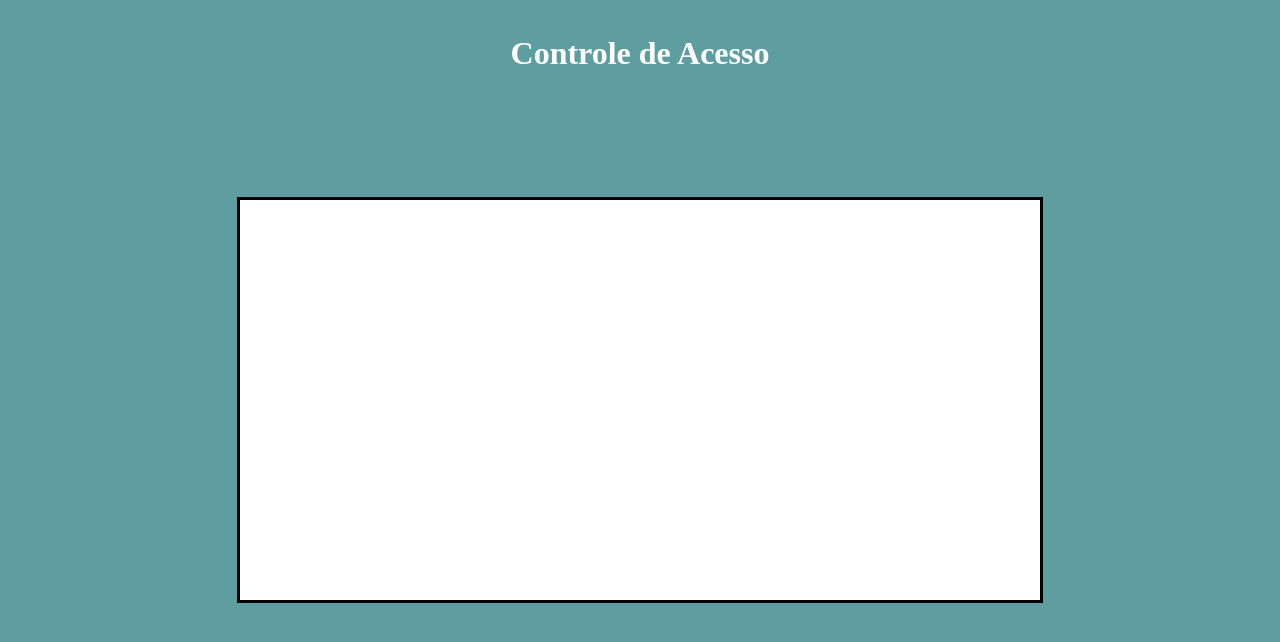
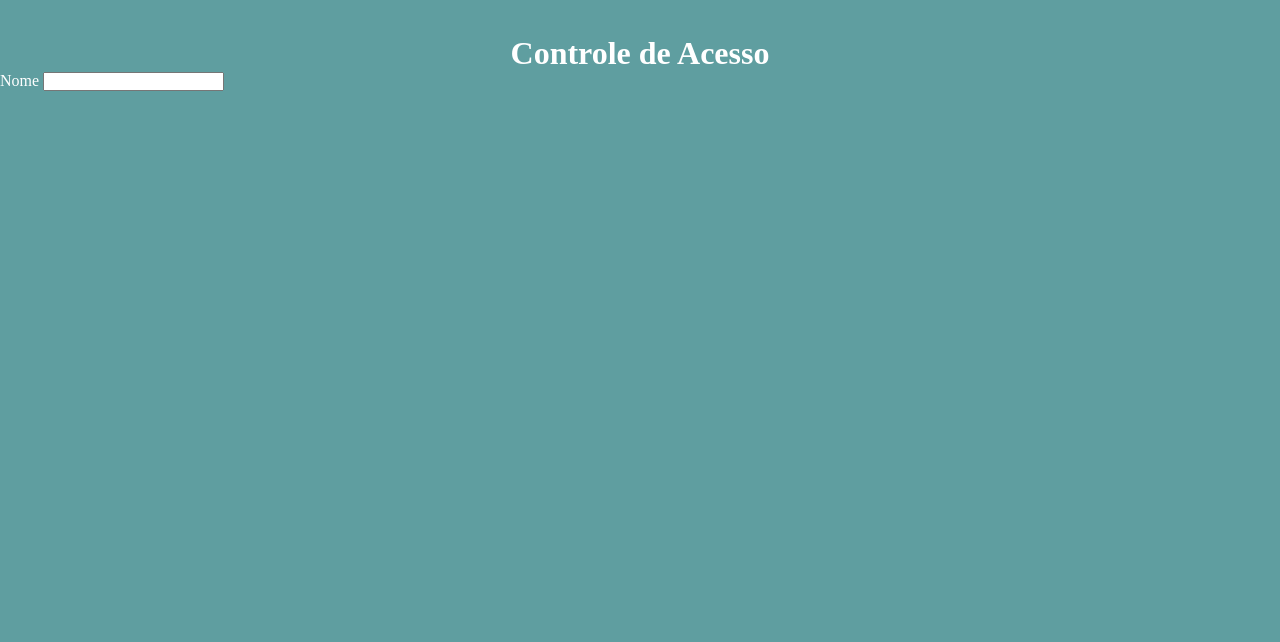
Before and after one commit to welbersantana/html-css, a plain HTML site: page projeto_controle_acesso/index.html in a window 1280 px wide. Drawn offline with Linux system fonts and the light colour scheme.

Commit message:
atualização

```diff
--- a/projeto_controle_acesso/index.html
+++ b/projeto_controle_acesso/index.html
@@ -10,9 +10,15 @@
 
     <h1>Controle de Acesso</h1>
 
-        <form method="get" autocomplete="on">
+        <form class="form" method="get" autocomplete="on">
 
-            <label
+            <fildset>
+                <p>
+                    <label for="inome">Nome</label>
+                    <input type="text" name="nome" id="inome" minlength="5" maxlength="20" required>
+                </p>
+
+            </fildset>
         </form>
 
 </body>
--- a/projeto_controle_acesso/style.css
+++ b/projeto_controle_acesso/style.css
@@ -3,7 +3,6 @@
 * {
     margin: 0px;
     padding: 0px;
-    text-align: center;
     color: #fff;
 }
 
@@ -12,9 +11,10 @@ body {
 }
 
 h1 {
+    text-align: center;
     padding-top: 35px;
 }
-form {
+#form {
     width: 800px;
     height: 400px;
     position: absolute;
@@ -22,6 +22,6 @@ form {
     left: 50%;
     transform: translate(-50%, -50%);
     background-color: #fff;
-    #padding: 10px;
-    border: 3px solid #000;
+    padding: 10px;
+    #border: 3px solid #000;
 }
```
